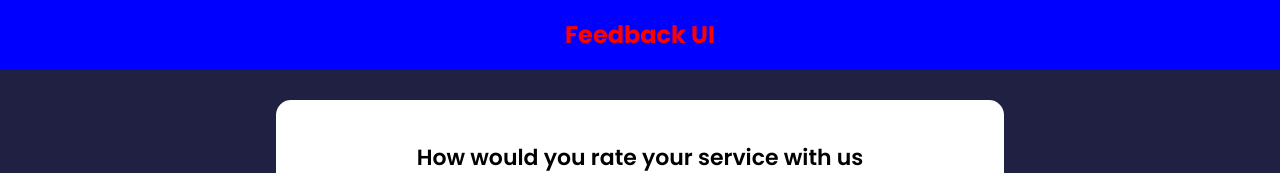
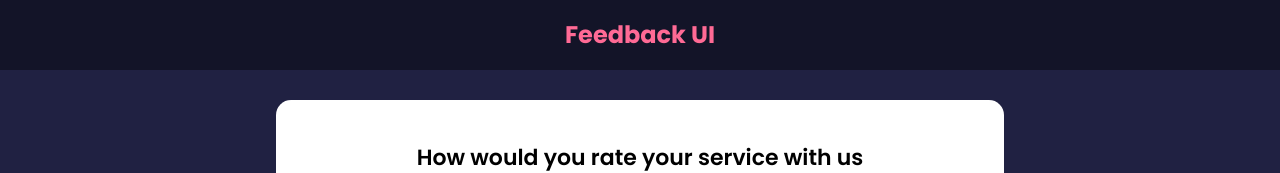
Before and after one commit to NurikBK/feedback-app, a React (Create React App) app in the folder feedback-app/: page / in a window 1280 px wide. Shown: the top 173 px of the page. Built offline with nearby package versions, Linux system fonts and the light colour scheme.

Commit message:
Update Header.js
change styling

```diff
--- a/feedback-app/src/components/Header.js
+++ b/feedback-app/src/components/Header.js
@@ -1,10 +1,10 @@
 import PropTypes from 'prop-types';
 
-function Header({ text }) {
+function Header({ text, bgColor, textColor }) {
   const headerStyles = {
-    backgroundColor: 'blue',
-    color: 'red'
-   };
+    backgroundColor: bgColor,
+    color: textColor,
+  };
 
   return (
     <header style={headerStyles}>
@@ -17,10 +17,14 @@ function Header({ text }) {
 
 Header.defaultProps = {
   text: 'Feedback UI',
+  bgColor: 'rgba(0,0,0,0.4)',
+  textColor: '#ff6a95',
 };
 
 Header.propTypes = {
-  text: PropTypes.string.isRequired,
+  text: PropTypes.string,
+  bgColor: PropTypes.string,
+  textColor: PropTypes.string,
 };
 
 export default Header;
```
